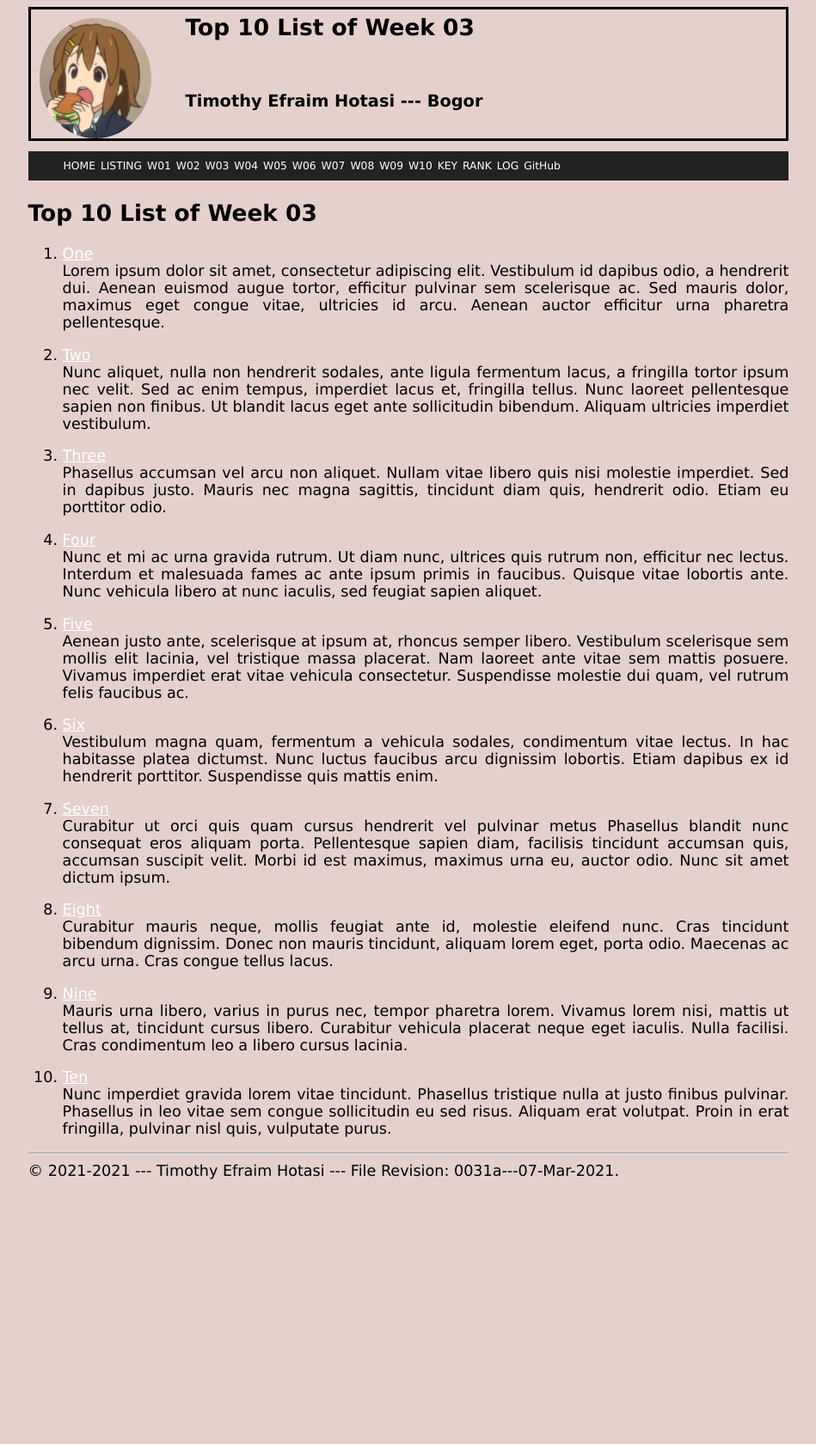
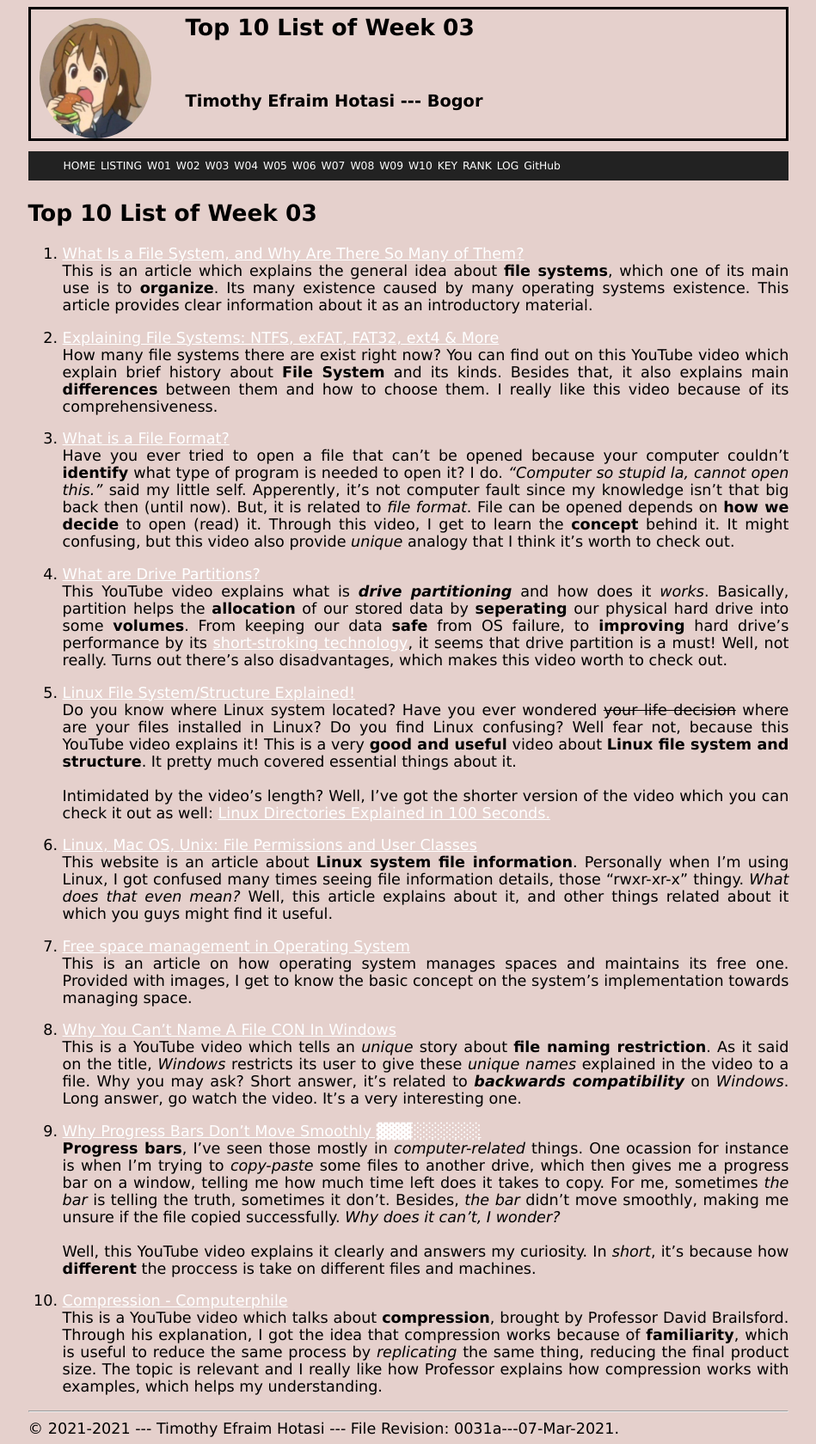
Before and after one commit to X1non/os211, a Jekyll site: the page built from w03.md, in a window 1280 px wide. Shown: the whole page at 86% size, without its empty margins (165-1114 px from the left). Built offline with Jekyll 4.4.1, drawn with Linux system fonts in a browser that asks for light colours; our own code applies the rules of GitHub Pages for plain Markdown files; before the commit the page ends 1380 px from its top, so only the background shows below that.

Commit message:
Top 10 done

```diff
--- a/w03.md
+++ b/w03.md
@@ -5,72 +5,34 @@ permalink: /W03/
 
 # Top 10 List of Week 03
 
-1. [One](https://en.wikipedia.org/wiki/1)<br>
-Lorem ipsum dolor sit amet, consectetur adipiscing elit.
-Vestibulum id dapibus odio, a hendrerit dui.
-Aenean euismod augue tortor, efficitur pulvinar sem scelerisque ac.
-Sed mauris dolor, maximus eget congue vitae, ultricies id arcu.
-Aenean auctor efficitur urna pharetra pellentesque.
+1. [What Is a File System, and Why Are There So Many of Them?](https://www.howtogeek.com/196051/htg-explains-what-is-a-file-system-and-why-are-there-so-many-of-them/)<br>
+This is an article which explains the general idea about **file systems**, which one of its main use is to **organize**. Its many existence caused by many operating systems existence. This article provides clear information about it as an introductory material.
 
-2. [Two](https://en.wikipedia.org/wiki/2)<br>
-Nunc aliquet, nulla non hendrerit sodales, ante ligula fermentum lacus, a fringilla tortor ipsum nec velit.
-Sed ac enim tempus, imperdiet lacus et, fringilla tellus.
-Nunc laoreet pellentesque sapien non finibus.
-Ut blandit lacus eget ante sollicitudin bibendum.
-Aliquam ultricies imperdiet vestibulum.
+2. [Explaining File Systems: NTFS, exFAT, FAT32, ext4 & More](https://www.youtube.com/watch?v=_h30HBYxtws)<br>
+How many file systems there are exist right now? You can find out on this YouTube video which explain brief history about **File System** and its kinds. Besides that, it also explains main **differences** between them and how to choose them. I really like this video because of its comprehensiveness.
 
-3. [Three](https://en.wikipedia.org/wiki/3)<br>
-Phasellus accumsan vel arcu non aliquet.
-Nullam vitae libero quis nisi molestie imperdiet.
-Sed in dapibus justo.
-Mauris nec magna sagittis, tincidunt diam quis, hendrerit odio.
-Etiam eu porttitor odio.
+3. [What is a File Format?](https://youtu.be/VVdmmN0su6E)<br>
+Have you ever tried to open a file that can't be opened because your computer couldn't **identify** what type of program is needed to open it? I do. *"Computer so stupid la, cannot open this."* said my little self. Apperently, it's not computer fault since my knowledge isn't that big back then (until now). But, it is related to *file format*. File can be opened depends on **how we decide** to open (read) it. Through this video, I get to learn the **concept** behind it. It might confusing, but this video also provide *unique* analogy that I think it's worth to check out.
 
-4. [Four](https://en.wikipedia.org/wiki/4)<br>
-Nunc et mi ac urna gravida rutrum.
-Ut diam nunc, ultrices quis rutrum non, efficitur nec lectus.
-Interdum et malesuada fames ac ante ipsum primis in faucibus.
-Quisque vitae lobortis ante.
-Nunc vehicula libero at nunc iaculis, sed feugiat sapien aliquet.
+4. [What are Drive Partitions?](https://youtu.be/AeUM4kR67XQ)<br>
+This YouTube video explains what is **_drive partitioning_** and how does it *works*. Basically, partition helps the **allocation** of our stored data by **seperating** our physical hard drive into some **volumes**. From keeping our data **safe** from OS failure, to **improving** hard drive's performance by its [short-stroking technology](http://recoverymonkey.org/2012/07/24/what-is-hard-disk-short-stroking/), it seems that drive partition is a must! Well, not really. Turns out there's also disadvantages, which makes this video worth to check out.
 
-5. [Five](https://en.wikipedia.org/wiki/5)<br>
-Aenean justo ante, scelerisque at ipsum at, rhoncus semper libero.
-Vestibulum scelerisque sem mollis elit lacinia, vel tristique massa placerat.
-Nam laoreet ante vitae sem mattis posuere.
-Vivamus imperdiet erat vitae vehicula consectetur.
-Suspendisse molestie dui quam, vel rutrum felis faucibus ac.
+5. [Linux File System/Structure Explained!](https://youtu.be/HbgzrKJvDRw)<br>
+Do you know where Linux system located? Have you ever wondered ~~your life decision~~ where are your files installed in Linux? Do you find Linux confusing? Well fear not, because this YouTube video explains it! This is a very **good and useful** video about **Linux file system and structure**. It pretty much covered essential things about it. <br><br>
+Intimidated by the video's length? Well, I've got the shorter version of the video which you can check it out as well: [Linux Directories Explained in 100 Seconds.](https://www.youtube.com/watch?v=42iQKuQodW4)
 
-6. [Six](https://en.wikipedia.org/wiki/6)<br>
-Vestibulum magna quam, fermentum a vehicula sodales, condimentum vitae lectus.
-In hac habitasse platea dictumst.
-Nunc luctus faucibus arcu dignissim lobortis.
-Etiam dapibus ex id hendrerit porttitor.
-Suspendisse quis mattis enim.
+6. [Linux, Mac OS, Unix: File Permissions and User Classes](https://devtidbits.com/2012/07/01/linux-file-permissions-and-user-classes/)<br>
+This website is an article about **Linux system file information**. Personally when I'm using Linux, I got confused many times seeing file information details, those "rwxr-xr-x" thingy. *What does that even mean?* Well, this article explains about it, and other things related about it which you guys might find it useful.
 
-7. [Seven](https://en.wikipedia.org/wiki/7)<br>
-Curabitur ut orci quis quam cursus hendrerit vel pulvinar metus
-Phasellus blandit nunc consequat eros aliquam porta.
-Pellentesque sapien diam, facilisis tincidunt accumsan quis, accumsan suscipit velit.
-Morbi id est maximus, maximus urna eu, auctor odio.
-Nunc sit amet dictum ipsum.
+7. [Free space management in Operating System](https://www.geeksforgeeks.org/free-space-management-in-operating-system/)<br>
+This is an article on how operating system manages spaces and maintains its free one. Provided with images, I get to know the basic concept on the system's implementation towards managing space.
 
-8. [Eight](https://en.wikipedia.org/wiki/8)<br>
-Curabitur mauris neque, mollis feugiat ante id, molestie eleifend nunc.
-Cras tincidunt bibendum dignissim.
-Donec non mauris tincidunt, aliquam lorem eget, porta odio.
-Maecenas ac arcu urna.
-Cras congue tellus lacus.
+8. [Why You Can't Name A File CON In Windows](https://youtu.be/bC6tngl0PTI)<br>
+This is a YouTube video which tells an *unique* story about **file naming restriction**. As it said on the title, *Windows* restricts its user to give these *unique names* explained in the video to a file. Why you may ask? Short answer, it's related to **_backwards compatibility_** on *Windows*. Long answer, go watch the video. It's a very interesting one.
 
-9. [Nine](https://en.wikipedia.org/wiki/9)<br>
-Mauris urna libero, varius in purus nec, tempor pharetra lorem.
-Vivamus lorem nisi, mattis ut tellus at, tincidunt cursus libero.
-Curabitur vehicula placerat neque eget iaculis.
-Nulla facilisi.
-Cras condimentum leo a libero cursus lacinia.
+9. [Why Progress Bars Don't Move Smoothly ▓▓▓░░░░░░](https://www.youtube.com/watch?v=iZnLZFRylbs)<br>
+**Progress bars**, I've seen those mostly in *computer-related* things. One ocassion for instance is when I'm trying to *copy-paste* some files to another drive, which then gives me a progress bar on a window, telling me how much time left does it takes to copy. For me, sometimes *the bar* is telling the truth, sometimes it don't. Besides, *the bar* didn't move smoothly, making me unsure if the file copied successfully. *Why does it can't, I wonder?*<br><br>
+Well, this YouTube video explains it clearly and answers my curiosity. In *short*, it's because how **different** the proccess is take on different files and machines.
 
-10. [Ten](https://en.wikipedia.org/wiki/10)<br>
-Nunc imperdiet gravida lorem vitae tincidunt.
-Phasellus tristique nulla at justo finibus pulvinar.
-Phasellus in leo vitae sem congue sollicitudin eu sed risus.
-Aliquam erat volutpat.
-Proin in erat fringilla, pulvinar nisl quis, vulputate purus.
+10. [Compression - Computerphile](https://www.youtube.com/watch?v=Lto-ajuqW3w)<br>
+This is a YouTube video which talks about **compression**, brought by Professor David Brailsford. Through his explanation, I got the idea that compression works because of **familiarity**, which is useful to reduce the same process by *replicating* the same thing, reducing the final product size. The topic is relevant and I really like how Professor explains how compression works with examples, which helps my understanding.
```
